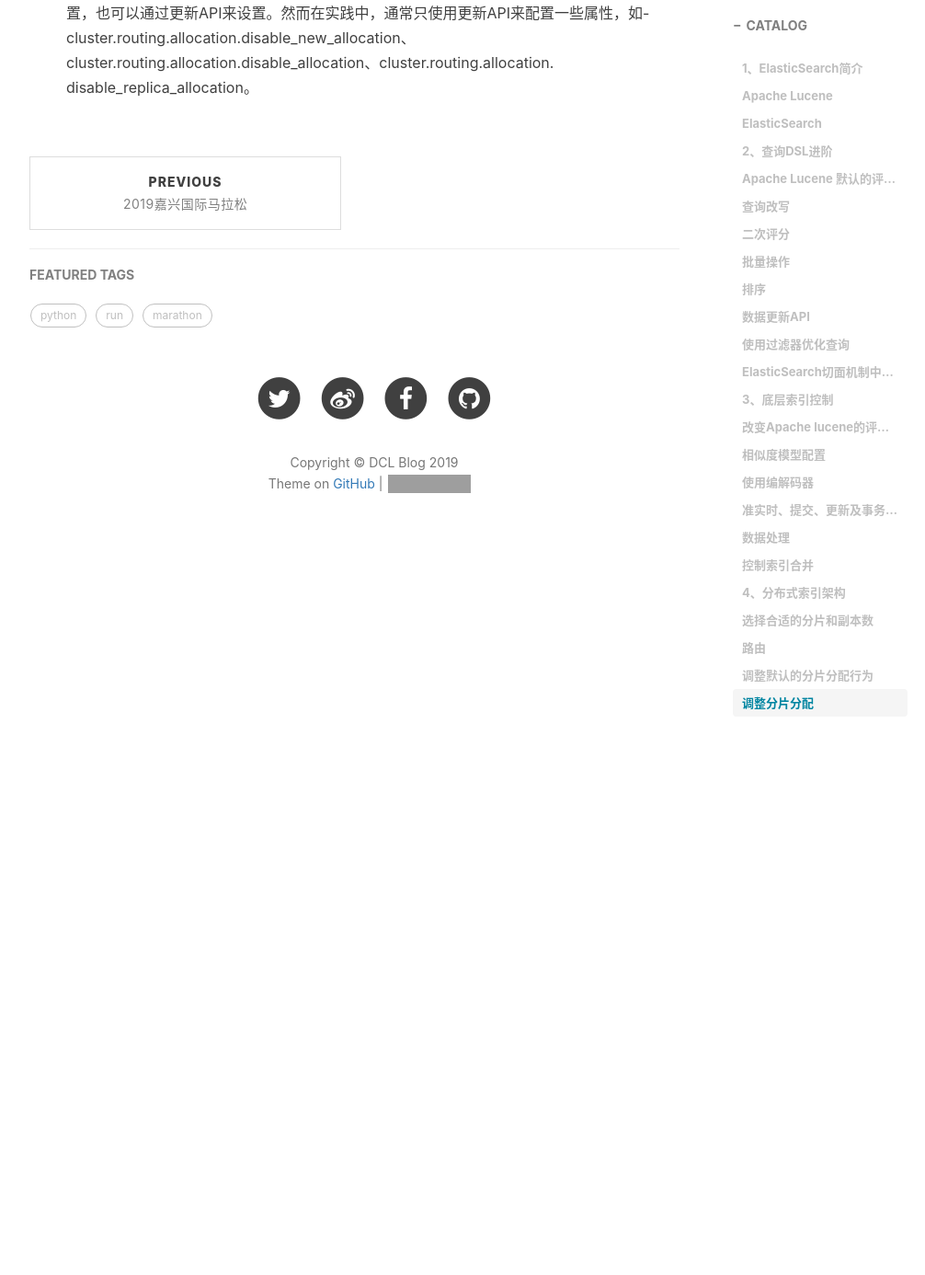
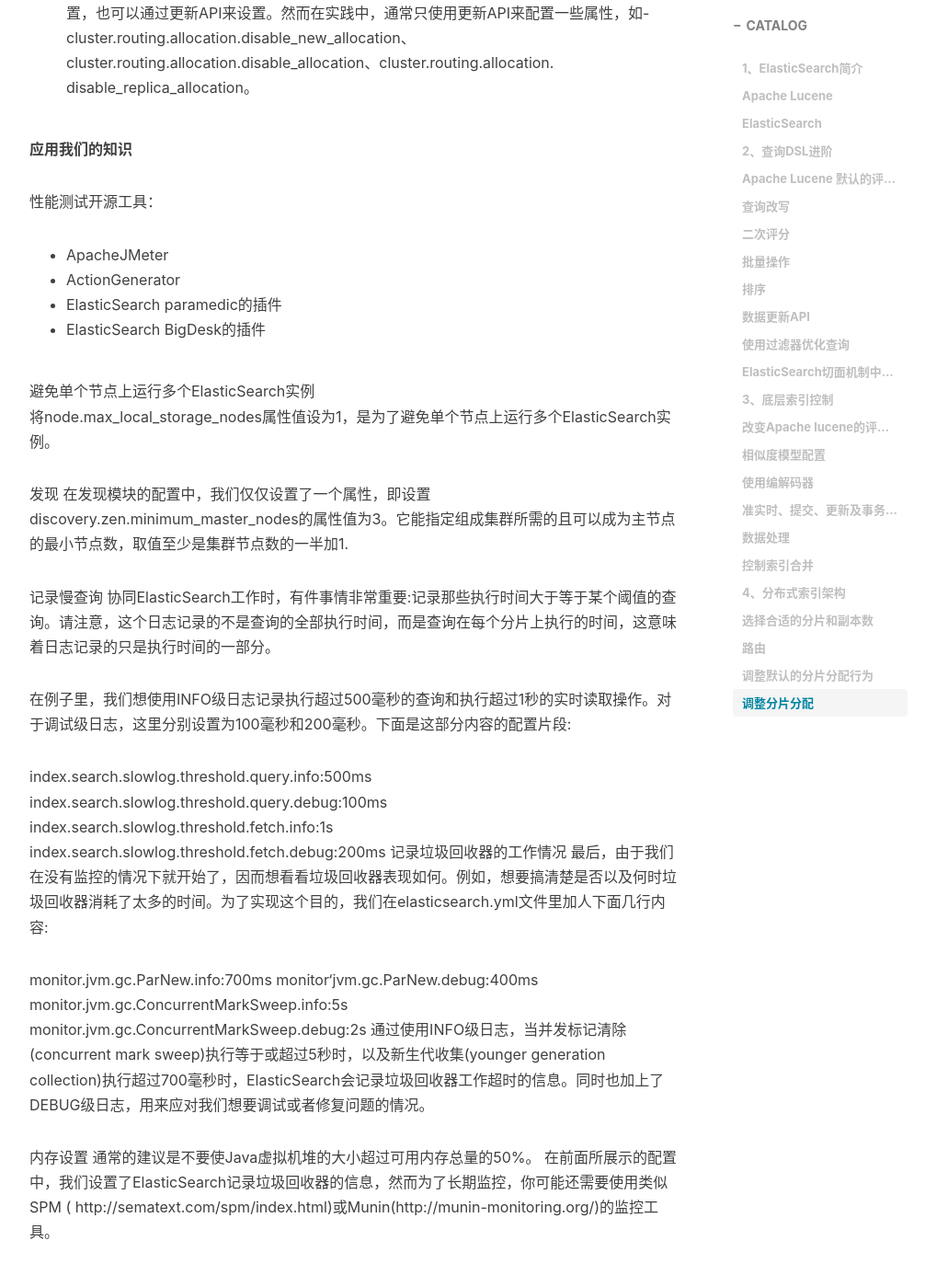
Before and after one commit to Davinly/davinly.github.io, a Jekyll site: the page built from _posts/2019-11-26-ElasticSearch_study.md, in a window 1280 px wide and 1400 px high, scrolled down 10841 px. Shown: the top 1386 px of the window at 92% size, without its empty margins (233-1239 px from the left). Built offline with Jekyll 4.4.1, drawn with Linux system fonts in a browser that asks for light colours; nearby versions of some CDN libraries; comment, search, counter and statistics services are not loaded; grey boxes are pictures that could not be loaded.

Commit message:
ElasticSearch

```diff
--- a/_posts/2019-11-26-ElasticSearch_study.md
+++ b/_posts/2019-11-26-ElasticSearch_study.md
@@ -252,3 +252,40 @@ index.routing.allocation.total_shards_per_node:4
 - cluster.routing.allocation.disable_allocation:默认值是false。该属性用来控制是否禁 止针对已创建的主分片和副本分片的分配。请注意，将一个副本分片提升为主分片(如果主分片不存在)的行为不算分配。
 - cluster.routing.allocation.disable_replica_allocation:这个属性默认是false。当它设 为true时，将会禁止将副本分片分配到节点。
 前面所有的属性既可以在elasticsearch.yml文件里设置，也可以通过更新API来设置。然而在实践中，通常只使用更新API来配置一些属性，如- cluster.routing.allocation.disable_new_allocation、cluster.routing.allocation.disable_allocation、cluster.routing.allocation. disable_replica_allocation。
+
+**应用我们的知识**
+
+性能测试开源工具：
+
+- ApacheJMeter
+- ActionGenerator
+- ElasticSearch paramedic的插件
+- ElasticSearch BigDesk的插件
+
+避免单个节点上运行多个ElasticSearch实例
+将node.max_local_storage_nodes属性值设为1，是为了避免单个节点上运行多个ElasticSearch实例。
+
+发现
+在发现模块的配置中，我们仅仅设置了一个属性，即设置discovery.zen.minimum_master_nodes的属性值为3。它能指定组成集群所需的且可以成为主节点的最小节点数，取值至少是集群节点数的一半加1.
+
+记录慢查询
+协同ElasticSearch工作时，有件事情非常重要:记录那些执行时间大于等于某个阈值的查询。请注意，这个日志记录的不是查询的全部执行时间，而是查询在每个分片上执行的时间，这意味着日志记录的只是执行时间的一部分。
+
+在例子里，我们想使用INFO级日志记录执行超过500毫秒的查询和执行超过1秒的实时读取操作。对于调试级日志，这里分别设置为100毫秒和200毫秒。下面是这部分内容的配置片段:
+
+index.search.slowlog.threshold.query.info:500ms
+index.search.slowlog.threshold.query.debug:100ms
+index.search.slowlog.threshold.fetch.info:1s
+index.search.slowlog.threshold.fetch.debug:200ms
+记录垃圾回收器的工作情况
+最后，由于我们在没有监控的情况下就开始了，因而想看看垃圾回收器表现如何。例如，想要搞清楚是否以及何时垃圾回收器消耗了太多的时间。为了实现这个目的，我们在elasticsearch.yml文件里加人下面几行内容:
+
+monitor.jvm.gc.ParNew.info:700ms
+monitor‘jvm.gc.ParNew.debug:400ms
+monitor.jvm.gc.ConcurrentMarkSweep.info:5s
+monitor.jvm.gc.ConcurrentMarkSweep.debug:2s
+通过使用INFO级日志，当并发标记清除(concurrent mark sweep)执行等于或超过5秒时，以及新生代收集(younger generation collection)执行超过700毫秒时，ElasticSearch会记录垃圾回收器工作超时的信息。同时也加上了DEBUG级日志，用来应对我们想要调试或者修复问题的情况。
+
+内存设置
+通常的建议是不要使Java虚拟机堆的大小超过可用内存总量的50%。
+在前面所展示的配置中，我们设置了ElasticSearch记录垃圾回收器的信息，然而为了长期监控，你可能还需要使用类似SPM ( http://sematext.com/spm/index.html)或Munin(http://munin-monitoring.org/)的监控工具。
```
